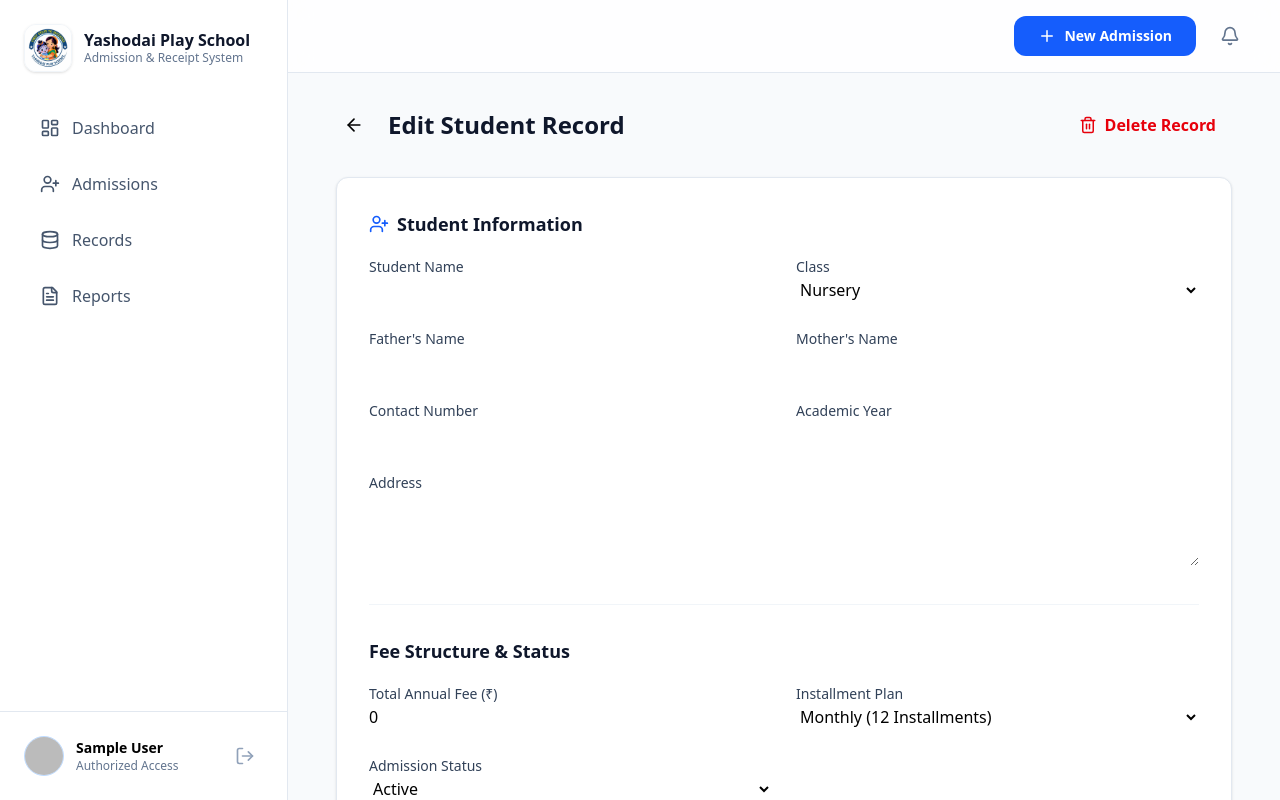
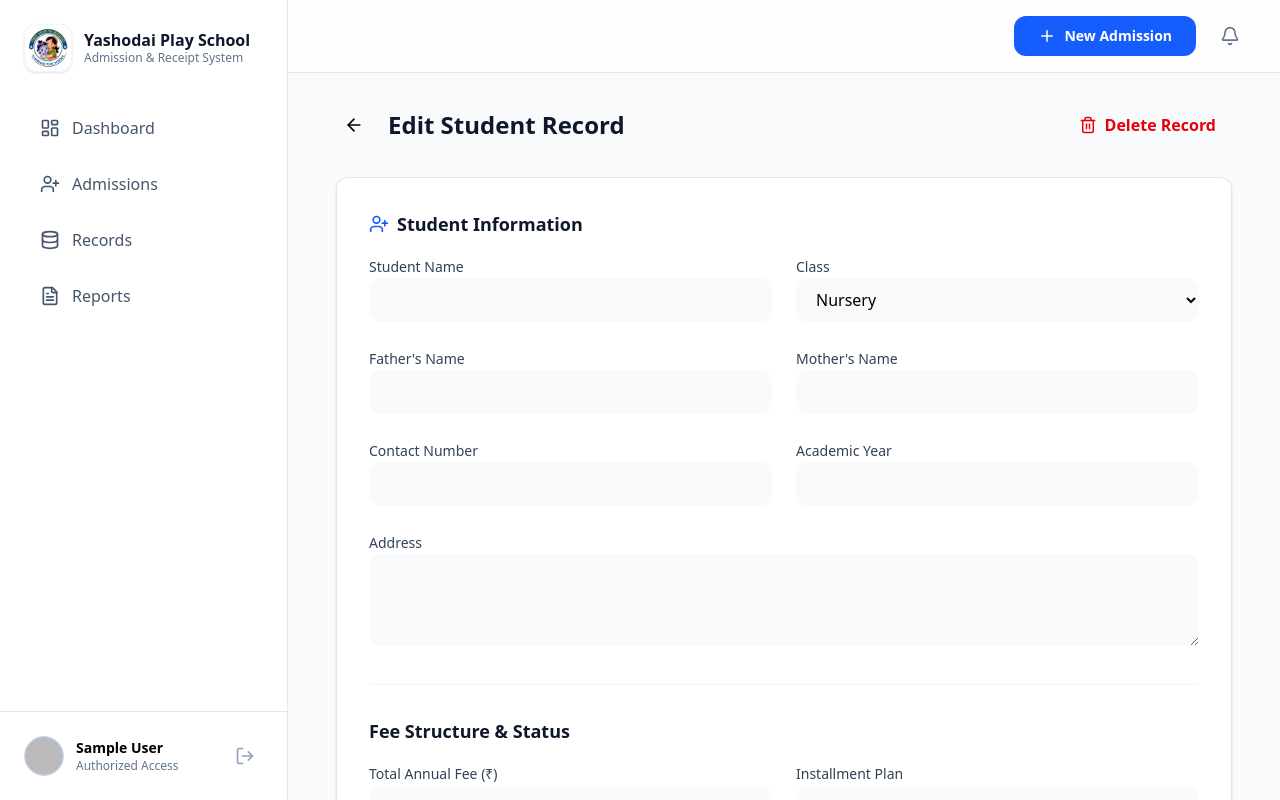
Before and after one commit to shoaibkmca2025/Schoolproto, a React (Vite) app: page /edit-student/1 in a window 1280 px wide. Shown: the top 800 px of the page. Built offline with nearby package versions, Linux system fonts and the light colour scheme; no server answers; the database is empty; sample sign-in values are in the browser's storage.

Commit message:
fix: Improve form input styling and validation
Updates input fields to use rounded corners, a subtle background, and better focus states. Also refactors the 'Total Annual Fee' input to only accept numeric characters, preventing invalid monetary values.

```diff
--- a/src/pages/Admissions.tsx
+++ b/src/pages/Admissions.tsx
@@ -223,10 +223,13 @@ export default function Admissions() {
                 <label className="text-sm font-medium text-slate-700">Total Annual Fee (₹)</label>
                 <input
                   required
-                  type="number"
+                  type="text"
                   className="w-full rounded-xl border-slate-200 focus:ring-2 focus:ring-blue-600/50 focus:border-blue-600 outline-none transition-all py-2.5 px-4 bg-slate-50"
                   value={formData.totalFee}
-                  onChange={e => setFormData({...formData, totalFee: Number(e.target.value)})}
+                  onChange={e => {
+                    const val = e.target.value.replace(/[^0-9]/g, '');
+                    setFormData({...formData, totalFee: Number(val)});
+                  }}
                 />
               </div>
               <div className="space-y-2">
--- a/src/pages/EditStudent.tsx
+++ b/src/pages/EditStudent.tsx
@@ -214,7 +214,7 @@ export default function EditStudent() {
                 <input
                   required
                   type="text"
-                  className="w-full rounded-none border-slate-200 focus:ring-blue-600/50"
+                  className="w-full rounded-xl border-slate-200 focus:ring-2 focus:ring-blue-600/50 focus:border-blue-600 outline-none transition-all py-2.5 px-4 bg-slate-50"
                   value={formData.name}
                   onChange={e => setFormData({...formData, name: e.target.value})}
                 />
@@ -222,7 +222,7 @@ export default function EditStudent() {
               <div className="space-y-2">
                 <label className="text-sm font-medium text-slate-700">Class</label>
                 <select
-                  className="w-full rounded-none border-slate-200 focus:ring-blue-600/50"
+                  className="w-full rounded-xl border-slate-200 focus:ring-2 focus:ring-blue-600/50 focus:border-blue-600 outline-none transition-all py-2.5 px-4 bg-slate-50"
                   value={formData.class}
                   onChange={e => setFormData({...formData, class: e.target.value})}
                 >
@@ -237,7 +237,7 @@ export default function EditStudent() {
                 <input
                   required
                   type="text"
-                  className="w-full rounded-none border-slate-200 focus:ring-blue-600/50"
+                  className="w-full rounded-xl border-slate-200 focus:ring-2 focus:ring-blue-600/50 focus:border-blue-600 outline-none transition-all py-2.5 px-4 bg-slate-50"
                   value={formData.fatherName}
                   onChange={e => setFormData({...formData, fatherName: e.target.value})}
                 />
@@ -247,7 +247,7 @@ export default function EditStudent() {
                 <input
                   required
                   type="text"
-                  className="w-full rounded-none border-slate-200 focus:ring-blue-600/50"
+                  className="w-full rounded-xl border-slate-200 focus:ring-2 focus:ring-blue-600/50 focus:border-blue-600 outline-none transition-all py-2.5 px-4 bg-slate-50"
                   value={formData.motherName}
                   onChange={e => setFormData({...formData, motherName: e.target.value})}
                 />
@@ -257,7 +257,7 @@ export default function EditStudent() {
                 <input
                   required
                   type="tel"
-                  className="w-full rounded-none border-slate-200 focus:ring-blue-600/50"
+                  className="w-full rounded-xl border-slate-200 focus:ring-2 focus:ring-blue-600/50 focus:border-blue-600 outline-none transition-all py-2.5 px-4 bg-slate-50"
                   value={formData.contact}
                   onChange={e => setFormData({...formData, contact: e.target.value})}
                 />
@@ -267,7 +267,7 @@ export default function EditStudent() {
                 <input
                   required
                   type="text"
-                  className="w-full rounded-none border-slate-200 focus:ring-blue-600/50"
+                  className="w-full rounded-xl border-slate-200 focus:ring-2 focus:ring-blue-600/50 focus:border-blue-600 outline-none transition-all py-2.5 px-4 bg-slate-50"
                   value={formData.academicYear}
                   onChange={e => setFormData({...formData, academicYear: e.target.value})}
                 />
@@ -276,7 +276,7 @@ export default function EditStudent() {
             <div className="mt-6 space-y-2">
               <label className="text-sm font-medium text-slate-700">Address</label>
               <textarea
-                className="w-full rounded-none border-slate-200 focus:ring-blue-600/50"
+                className="w-full rounded-xl border-slate-200 focus:ring-2 focus:ring-blue-600/50 focus:border-blue-600 outline-none transition-all py-2.5 px-4 bg-slate-50"
                 rows={3}
                 value={formData.address}
                 onChange={e => setFormData({...formData, address: e.target.value})}
@@ -294,16 +294,19 @@ export default function EditStudent() {
                 <label className="text-sm font-medium text-slate-700">Total Annual Fee (₹)</label>
                 <input
                   required
-                  type="number"
-                  className="w-full rounded-none border-slate-200 focus:ring-blue-600/50"
+                  type="text"
+                  className="w-full rounded-xl border-slate-200 focus:ring-2 focus:ring-blue-600/50 focus:border-blue-600 outline-none transition-all py-2.5 px-4 bg-slate-50"
                   value={formData.totalFee}
-                  onChange={e => setFormData({...formData, totalFee: Number(e.target.value)})}
+                  onChange={e => {
+                    const val = e.target.value.replace(/[^0-9]/g, '');
+                    setFormData({...formData, totalFee: Number(val)});
+                  }}
                 />
               </div>
               <div className="space-y-2">
                 <label className="text-sm font-medium text-slate-700">Installment Plan</label>
                 <select
-                  className="w-full rounded-none border-slate-200 focus:ring-blue-600/50"
+                  className="w-full rounded-xl border-slate-200 focus:ring-2 focus:ring-blue-600/50 focus:border-blue-600 outline-none transition-all py-2.5 px-4 bg-slate-50"
                   value={formData.installmentType}
                   onChange={e => setFormData({...formData, installmentType: e.target.value as Admission['installmentType']})}
                 >
@@ -316,7 +319,7 @@ export default function EditStudent() {
               <div className="space-y-2">
                 <label className="text-sm font-medium text-slate-700">Admission Status</label>
                 <select
-                  className="w-full rounded-none border-slate-200 focus:ring-blue-600/50"
+                  className="w-full rounded-xl border-slate-200 focus:ring-2 focus:ring-blue-600/50 focus:border-blue-600 outline-none transition-all py-2.5 px-4 bg-slate-50"
                   value={formData.status}
                   onChange={e => setFormData({...formData, status: e.target.value as Admission['status']})}
                 >
--- a/src/pages/Reports.tsx
+++ b/src/pages/Reports.tsx
@@ -285,7 +285,7 @@ export default function Reports() {
             </select>
           </div>
           <div className="h-[300px] w-full">
-            <ResponsiveContainer width="100%" height="100%">
+            <ResponsiveContainer width="100%" height="100%" minWidth={0}>
               <AreaChart data={monthlyData}>
                 <defs>
                   <linearGradient id="colorAmount" x1="0" y1="0" x2="0" y2="1">
@@ -331,7 +331,7 @@ export default function Reports() {
             Payment Mode Distribution
           </h3>
           <div className="h-[300px] w-full">
-            <ResponsiveContainer width="100%" height="100%">
+            <ResponsiveContainer width="100%" height="100%" minWidth={0}>
               <PieChart>
                 <Pie
                   data={paymentModeData}
@@ -363,7 +363,7 @@ export default function Reports() {
             Class-wise Student Enrollment
           </h3>
           <div className="h-[300px] w-full">
-            <ResponsiveContainer width="100%" height="100%">
+            <ResponsiveContainer width="100%" height="100%" minWidth={0}>
               <BarChart data={classData}>
                 <CartesianGrid strokeDasharray="3 3" vertical={false} stroke="#f1f5f9" />
                 <XAxis
```
